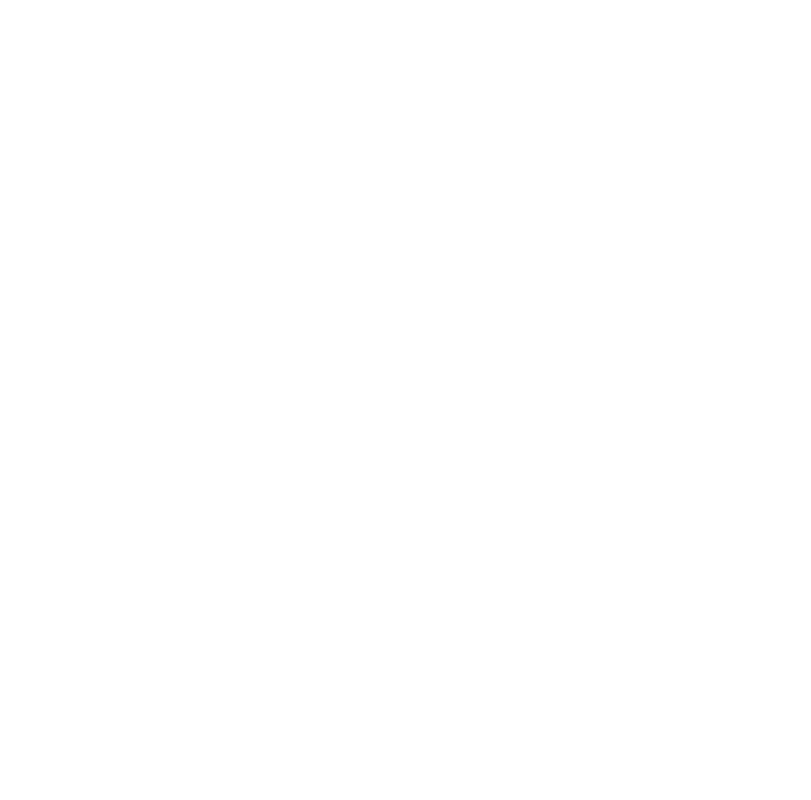
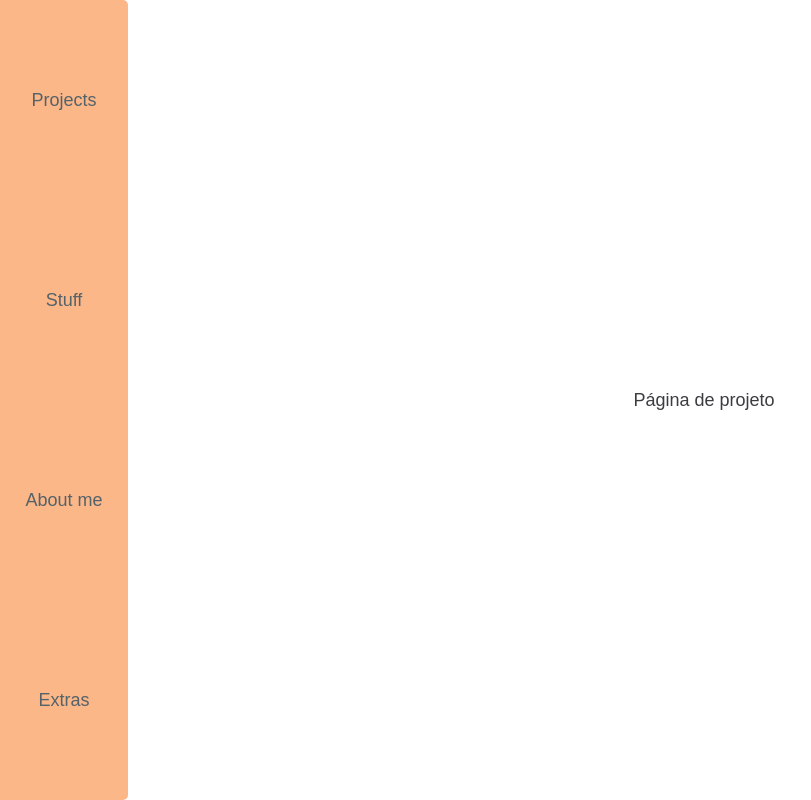
Before and after one commit to liviaab/page, a React app: page /projects in a window 1280 px wide. Shown: the whole page, without its empty margins (0-811 px from the left). Built offline with nearby package versions, Linux system fonts and the light colour scheme; a web font is replaced by a local one.

Commit message:
Add Menu component

```diff
--- a/src/Routes.jsx
+++ b/src/Routes.jsx
@@ -1,24 +1,20 @@
 import React from 'react'
 import { Switch, Route } from 'react-router-dom'
-import { Home, Landing, Projects, Extras } from './components/pages'
+import { Landing, Projects } from './components/pages'
 import MainTemplate from './components/templates'
 
-const withMainTemplate = (component, props) =>  (
+const withMainTemplate = (component, props) => (
   <MainTemplate {...props}>
     {component}
   </MainTemplate>
 )
 
+
 const Routes = () => (
-    <Switch>
-        <Route exact path="/" component={props => <Landing {...props} />} />
-        {/* <Route exact path="/projects" component={props => withMainTemplate(<Projects {...props} />)} /> */}
-        {/* <Route exact path="/extras" component={props => withMainTemplate(<Extras {...props} />)} /> */}
-    </Switch>
+  <Switch>
+      <Route exact path="/" component={props => <Landing {...props} />} />
+      <Route exact path="/projects" component={props => withMainTemplate(<Projects />)} />
+  </Switch>
 )
 
-
-
-
-
 export default Routes
--- a/src/assets/stylesheets/colors.scss
+++ b/src/assets/stylesheets/colors.scss
@@ -1,2 +1,6 @@
 $color-white: #ffffff;
-$color-tuna: #3B3D40;
+$color-nevada: #546269;
+$color-hit-pink: #FCB789;
+$color-gull-gray: #9DB4C0;
+$color-moon-mist: #DEE2D6;
+$color-athens-gray: #EDF1F3;
--- /dev/null
+++ b/src/components/molecules/index.js
@@ -0,0 +1,3 @@
+import Menu from './menu/Menu'
+
+export default Menu
--- /dev/null
+++ b/src/components/molecules/menu/Menu.jsx
@@ -0,0 +1,22 @@
+import React from 'react'
+import './Menu.scss'
+
+const labels = ['Projects', 'Stuff', 'About me', 'Extras']
+const paths = ['/projects', '/stuff', '/about', '/extras']
+
+const Menu = () => (
+    <div className="main-menu__wrapper">
+      {labels.map((label, index) => (
+        <div className="menu-item__wrapper" key={label}>
+          <a
+            className="menu-item__content"
+            href={paths[index]}
+          >
+            {label}
+          </a>
+        </div>
+      ))}
+    </div>
+)
+
+export default Menu
--- /dev/null
+++ b/src/components/molecules/menu/Menu.scss
@@ -0,0 +1,47 @@
+@import "../../../assets/stylesheets/colors.scss";
+@import "../../../assets/stylesheets/mixins.scss";
+@import "../../../assets/stylesheets/media_queries.scss";
+
+.main-menu__wrapper {
+  background-color: $color-hit-pink;
+
+  @include respond-below(sm) {
+    width: 100%;
+    height: 50px;
+    @include flex-display($flex-flow: row nowrap);
+    border-radius: 0 0 5px  5px ;
+  }
+
+  @include respond-between(sm, md) {
+    width: 100%;
+    height: 80px;
+    @include flex-display($flex-flow: row nowrap);
+    border-radius: 0 0 5px  5px ;
+  }
+
+  @include respond-above(md) {
+    width: 10vw;
+    height: 100vh;
+    position: absolute;
+    border-radius: 0 5px 5px 0;
+  }
+
+  .menu-item__wrapper {
+    width: 100%;
+    height: 100%;
+    @include flex-display($flex-flow: column);
+
+    @include respond-above(md) {
+      height: 25%;
+      flex-flow: row nowrap;
+    }
+
+    .menu-item__content {
+      @include flex-display();
+
+      @include respond-above(md) {
+        flex-flow: column;
+      }
+    }
+  }
+}
--- a/src/components/pages/landing/Landing.jsx
+++ b/src/components/pages/landing/Landing.jsx
@@ -12,9 +12,8 @@
 class Landing extends Component {
   render() {
     return(
-      <div class="landing">
-        <div className="header">
-        </div>
+      <div className="landing">
+        <div className="header" />
 
         <div className="round-image">
           <img src={liviaPhoto} alt="Livia" className="round-border" />
@@ -48,7 +47,7 @@
               rel="noopener noreferrer">
               <FacebookIcon color="#3B3D40" size="2em" />
             </a>
-            <Link to="/"><PlusIcon color="#3B3D40" size="2em" /></Link>
+            <Link to="/projects"><PlusIcon color="#3B3D40" size="2em" /></Link>
           </div>
         </div>
       </div>
--- a/src/components/pages/projects/Projects.jsx
+++ b/src/components/pages/projects/Projects.jsx
@@ -0,0 +1,5 @@
+import React from 'react'
+
+const Projects = () => <div>Página de projeto </div>
+
+export default Projects
--- a/src/components/templates/main/MainTemplate.jsx
+++ b/src/components/templates/main/MainTemplate.jsx
@@ -1,11 +1,15 @@
 import React, { Component } from 'react'
+import Menu from '../../molecules'
 import './MainTemplate.scss'
 
 const MainTemplate = ({ children }) => (
-  <div id='main-template'>
-
-    {children}
+  <div className='main-template'>
+    <Menu />
+    <div className="main-template__content-wrapper">
+      <div className="main-template__content">
+        {children}
+      </div>
+    </div>
   </div>
 )
-
 export default MainTemplate
--- a/src/components/templates/main/MainTemplate.scss
+++ b/src/components/templates/main/MainTemplate.scss
@@ -1,5 +1,36 @@
 @import "../../../assets/stylesheets/colors.scss";
+@import "../../../assets/stylesheets/media_queries.scss";
 
-#main-template{
+* {
+  margin: 0;
+  padding: 0;
+}
+
+a, a:visited, a:active, a:hover, a:hover {
+  text-decoration: none;
+  color: $color-nevada;
+}
+
+.main-template{
   background-color: $color-white;
+
+  &__content-wrapper {
+    width: 100%;
+    height: 100%;
+    position: fixed;
+
+    @include respond-above(md) {
+      height: 100vh;
+      width: 90vw;
+      right: 0;
+    }
+
+    .main-template__content {
+      display: flex;
+      flex-flow: column nowrap;
+      justify-content: center;
+      align-items: center;
+      height: 100%;
+    }
+  }
 }
```
Also changed, not shown: 1 other file (tests, documents, lock files or other folders).
